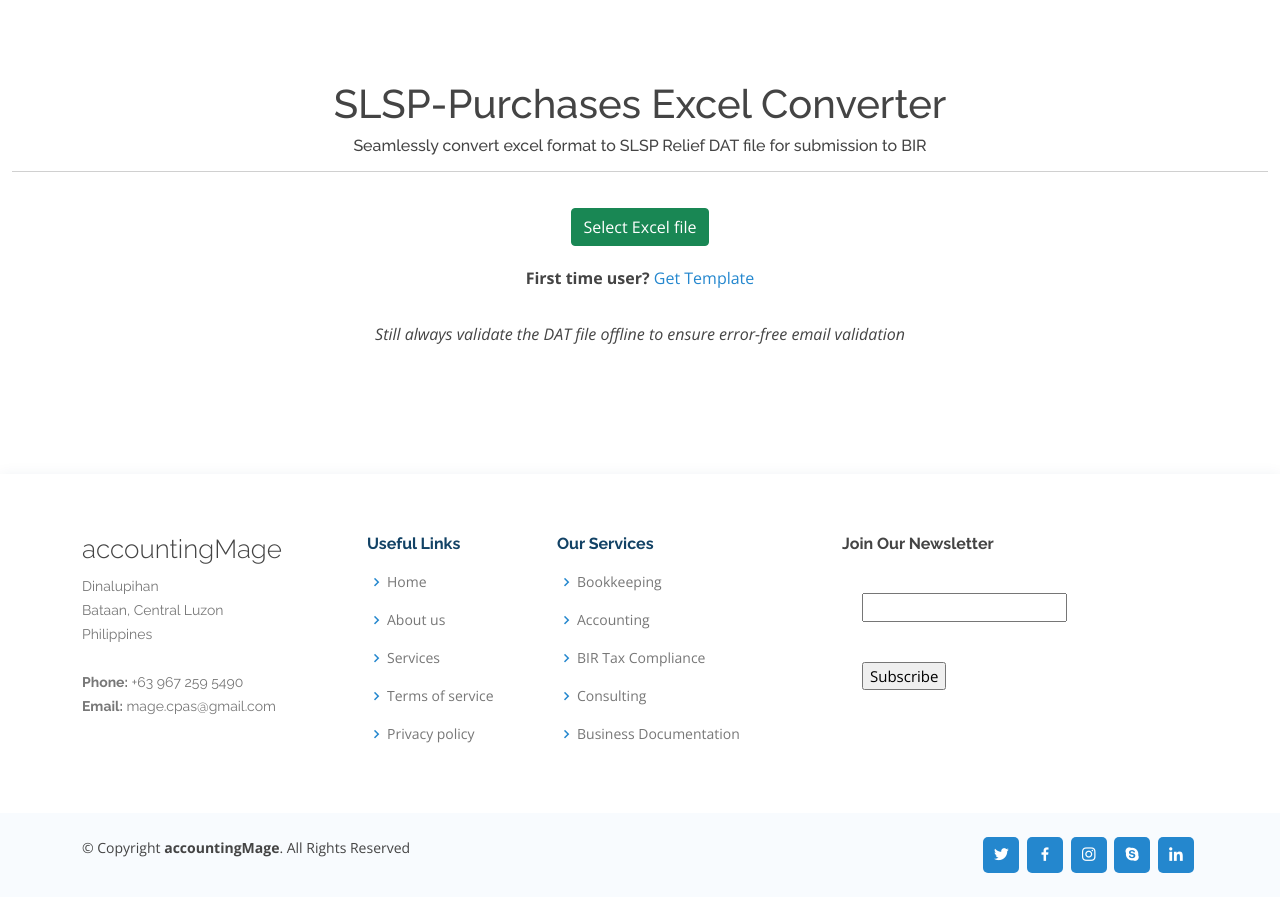
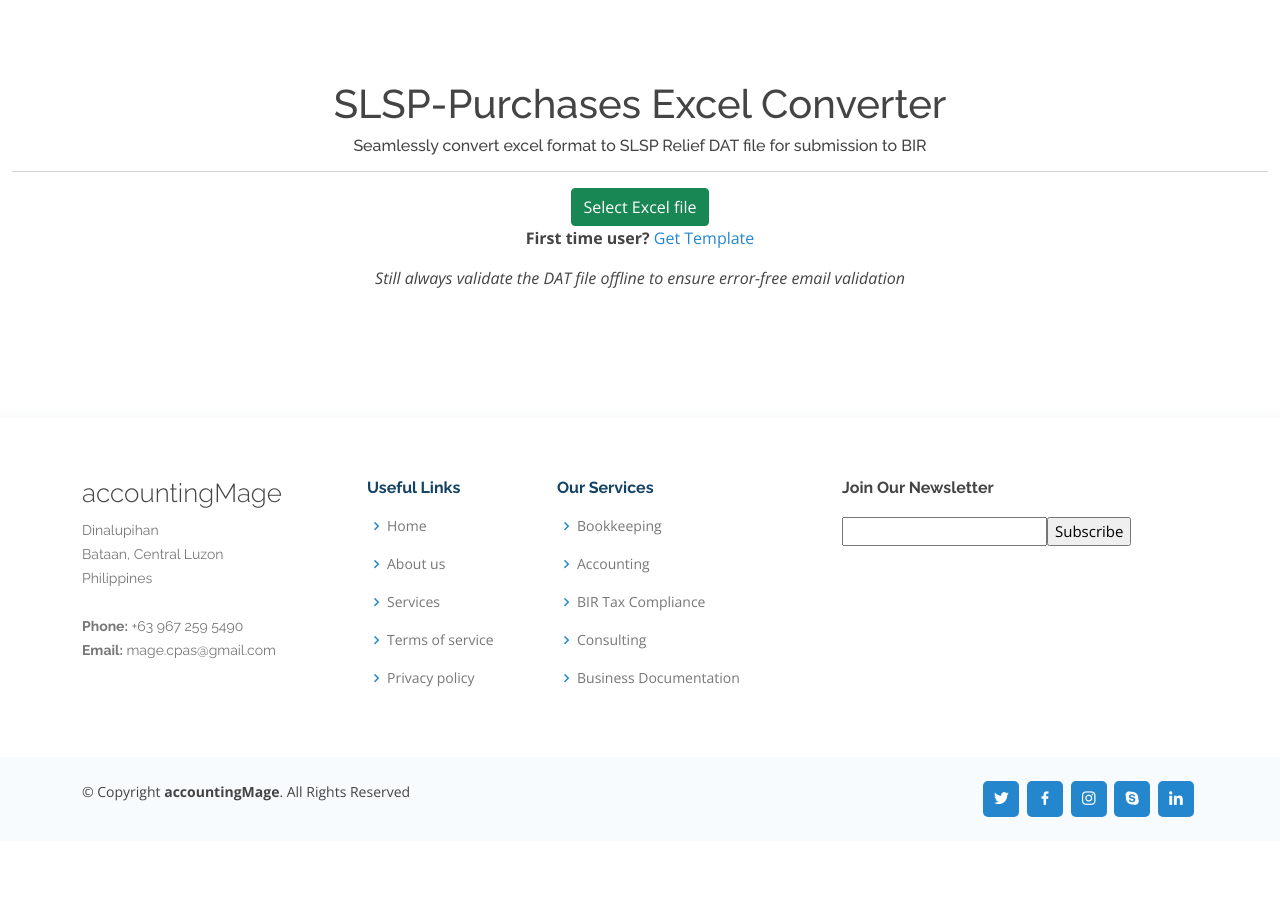
Before and after one commit to jmossesgeld/accounting-mage, a Flask app: page /tools in a window 1280 px wide. Shown: the part 72-969 px from the top of the page. After the commit the page ends 889 px from the top, so only its background shows below. Run offline with Flask 2, Linux system fonts and the light colour scheme; some libraries are stand-ins or nearby versions.

Commit message:
fix formatting

```diff
--- a/static/style.css
+++ b/static/style.css
@@ -1,24 +1,3 @@
-input {
-  margin: 20px;
-  width: auto;
-}
-
 .hidden {
   display: none;
 }
-
-label.btn {
-  margin: 20px;
-}
-
-#error {
-  color: brown;
-  justify-content: center;
-  display: flex;
-}
-
-#error p {
-  text-align: left;
-  display: inline;
-  width: auto;
-}
--- a/templates/index.html
+++ b/templates/index.html
@@ -481,7 +481,7 @@
           <div class="col-lg-8 mt-5 mt-lg-0">
             <form action="forms/contact.php" method="post" role="form" class="php-email-form">
               <div class="row">
-                <div class="col-md-6 form-group">
+                <div class="col-md-6 form-group mt-3 mt-md-3">
                   <input type="text" name="name" class="form-control" id="name" placeholder="Your Name" required />
                 </div>
                 <div class="col-md-6 form-group mt-3 mt-md-3">
```
